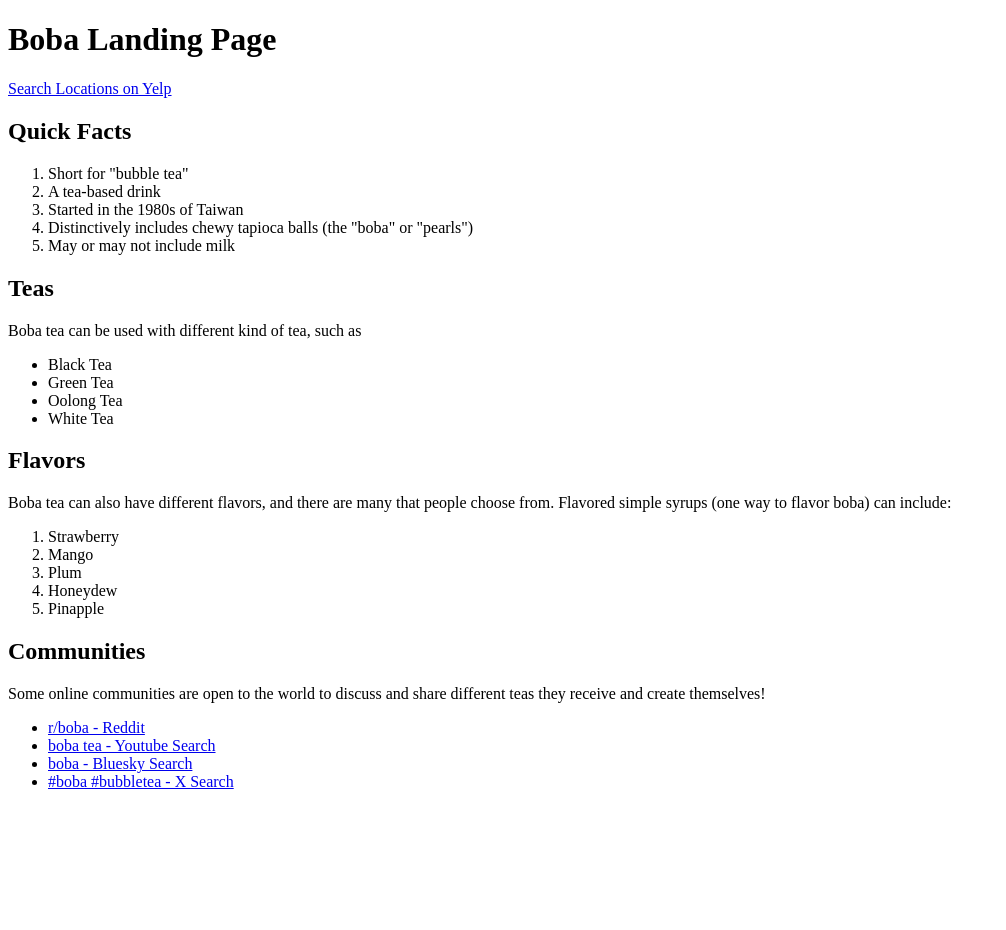
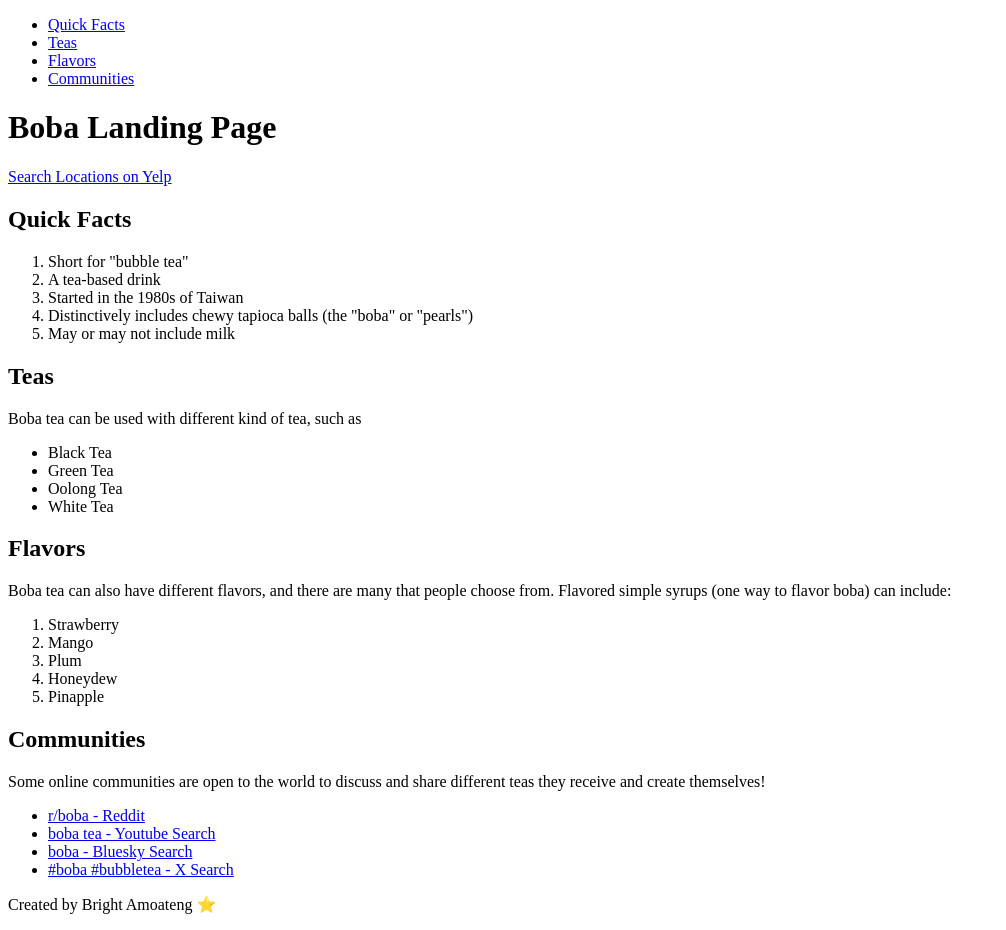
Before and after one commit to brighta19/boba-landing-page, a plain HTML site: page index.html in a window 1280 px wide. Shown: the whole page, without its empty margins (0-1006 px from the left). Before the commit the page ends 807 px from the top, so only its background shows below. Drawn offline with Linux system fonts and the light colour scheme.

Commit message:
add: header and footer

```diff
--- a/index.html
+++ b/index.html
@@ -7,11 +7,22 @@
     <title>Boba Landing Page</title>
 </head>
 <body>
+    <header>
+        <nav>
+            <ul>
+                <!-- TODO: Populate ul elment dynamically -->
+                <li><a href="#quick-facts">Quick Facts</a></li>
+                <li><a href="#teas">Teas</a></li>
+                <li><a href="#flavors">Flavors</a></li>
+                <li><a href="#communities">Communities</a></li>
+            </ul>
+        </nav>
+    </header>
     <main>
         <h1>Boba Landing Page</h1>
         <a href="https://www.yelp.com/search?find_desc=Boba+Tea" rel="noreferrer">Search Locations on Yelp</a>
 
-        <section>
+        <section id="quick-facts">
             <h2>Quick Facts</h2>
             <ol>
                 <li>Short for "bubble tea"</li>
@@ -21,7 +32,7 @@
                 <li>May or may not include milk</li>
             </ol>
         </section>
-        <section>
+        <section id="teas">
             <h2>Teas</h2>
             <p>Boba tea can be used with different kind of tea, such as</p>
             <ul>
@@ -31,7 +42,7 @@
                 <li>White Tea</li>
             </ul>
         </section>
-        <section>
+        <section id="flavors">
             <h2>Flavors</h2>
             <p>
                 Boba tea can also have different flavors, and there are many that people choose
@@ -45,7 +56,7 @@
                 <li>Pinapple</li>
             </ol>
         </section>
-        <section>
+        <section id="communities">
             <h2>Communities</h2>
             <p>
                 Some online communities are open to the world to discuss and share different teas
@@ -59,5 +70,8 @@
             </ul>
         </section>
     </main>
+    <footer>
+        <p>Created by Bright Amoateng ⭐</p>
+    </footer>
 </body>
 </html>
```
